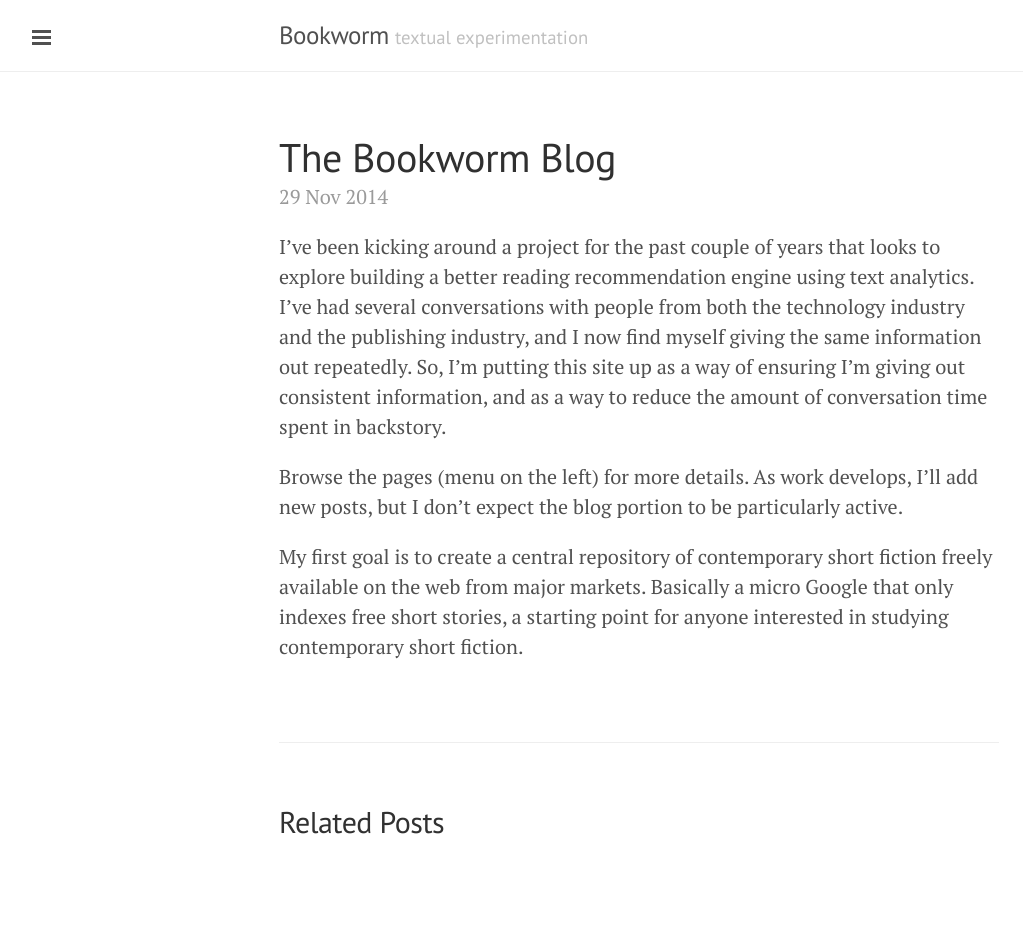
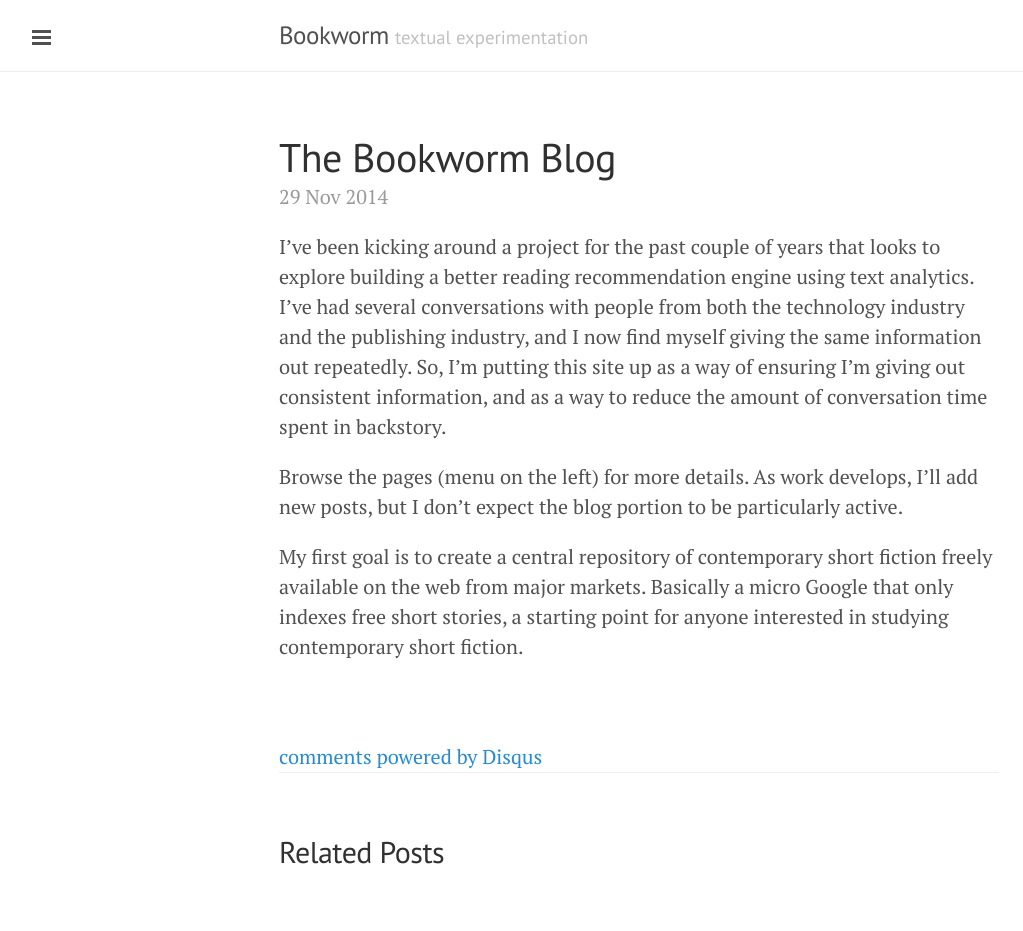
Before and after one commit to davidlday/bookworm-blog, a Jekyll site: the page built from _posts/2014-11-29-the-bookworm-blog.md, in a window 1280 px wide. Shown: the whole page, without its empty margins (1-1024 px from the left). Built offline with Jekyll 4.4.1, drawn with Linux system fonts in a browser that asks for light colours; Markdown is read by kramdown in place of the engine named in the settings; comment, search, counter and statistics services are not loaded; before the commit the page ends 901 px from its top, so only the background shows below that; some of the changed lines change nothing that is shown.

Commit message:
Added disqus comments.

```diff
--- a/_config.yml
+++ b/_config.yml
@@ -15,7 +15,7 @@
 url:                 http://bookworm.davidlday.com
 baseurl:             /
 paginate:            5
-
+disqus_shortname:    bookworm-analytics
 
 # About/contact
 author:
--- /dev/null
+++ b/_includes/disqus_comments.html
@@ -0,0 +1,23 @@
+{% if site.disqus_shortname %}
+    <script type="text/javascript">
+        /* * * CONFIGURATION VARIABLES: EDIT BEFORE PASTING INTO YOUR WEBPAGE * * */
+        var disqus_shortname = '{{ site.disqus_shortname }}'; // required: replace example with your forum shortname
+
+        /* * * DON'T EDIT BELOW THIS LINE * * */
+        (function() {
+            var dsq = document.createElement('script'); dsq.type = 'text/javascript'; dsq.async = true;
+            dsq.src = '//' + disqus_shortname + '.disqus.com/embed.js';
+            (document.getElementsByTagName('head')[0] || document.getElementsByTagName('body')[0]).appendChild(dsq);
+        })();
+
+        /* * * DON'T EDIT BELOW THIS LINE * * */
+        (function () {
+            var s = document.createElement('script'); s.async = true;
+            s.type = 'text/javascript';
+            s.src = '//' + disqus_shortname + '.disqus.com/count.js';
+            (document.getElementsByTagName('HEAD')[0] || document.getElementsByTagName('BODY')[0]).appendChild(s);
+        }());
+    </script>
+    <noscript>Please enable JavaScript to view the <a href="http://disqus.com/?ref_noscript">comments powered by Disqus.</a></noscript>
+    <a href="http://disqus.com" class="dsq-brlink">comments powered by <span class="logo-disqus">Disqus</span></a>
+{% endif %}
--- a/_layouts/post.html
+++ b/_layouts/post.html
@@ -7,6 +7,12 @@
   <span class="post-date">{{ page.date | date_to_string }}</span>
   {{ content }}
 </div>
+
+{% if page.comments != false %}
+    <div id="disqus_thread"></div>
+    {% include disqus_comments.html %}
+{% endif %}
+
 
 <div class="related">
   <h2>Related Posts</h2>
```
